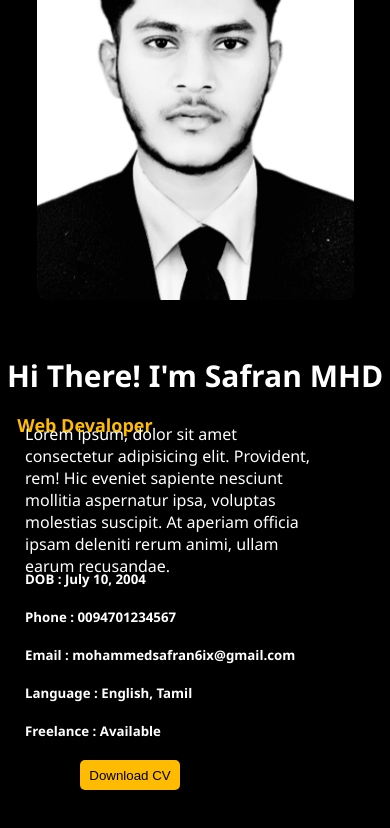
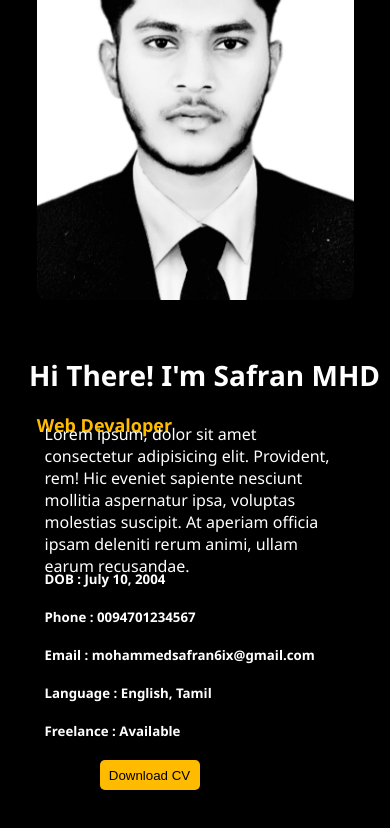
Before and after one commit to safran6ix/portfolio, a plain HTML site: page index.html in a window 390 px wide. Shown: the part 950-1778 px from the top of the page. Drawn offline with Linux system fonts and the light colour scheme.

Commit message:
Modified

```diff
--- a/mediaquery.css
+++ b/mediaquery.css
@@ -53,8 +53,12 @@
     .about-description{
         width: 100%;
         /* background-color: cadetblue; */
-        margin-left: 0%;
+        margin-left: 10%;
         top: 500px;
+    }
+    .about-description h2{
+        margin-left: -20px;
+        font-size: 28px;
     }
     .about-description h4{
         margin-top: -250px;
```
